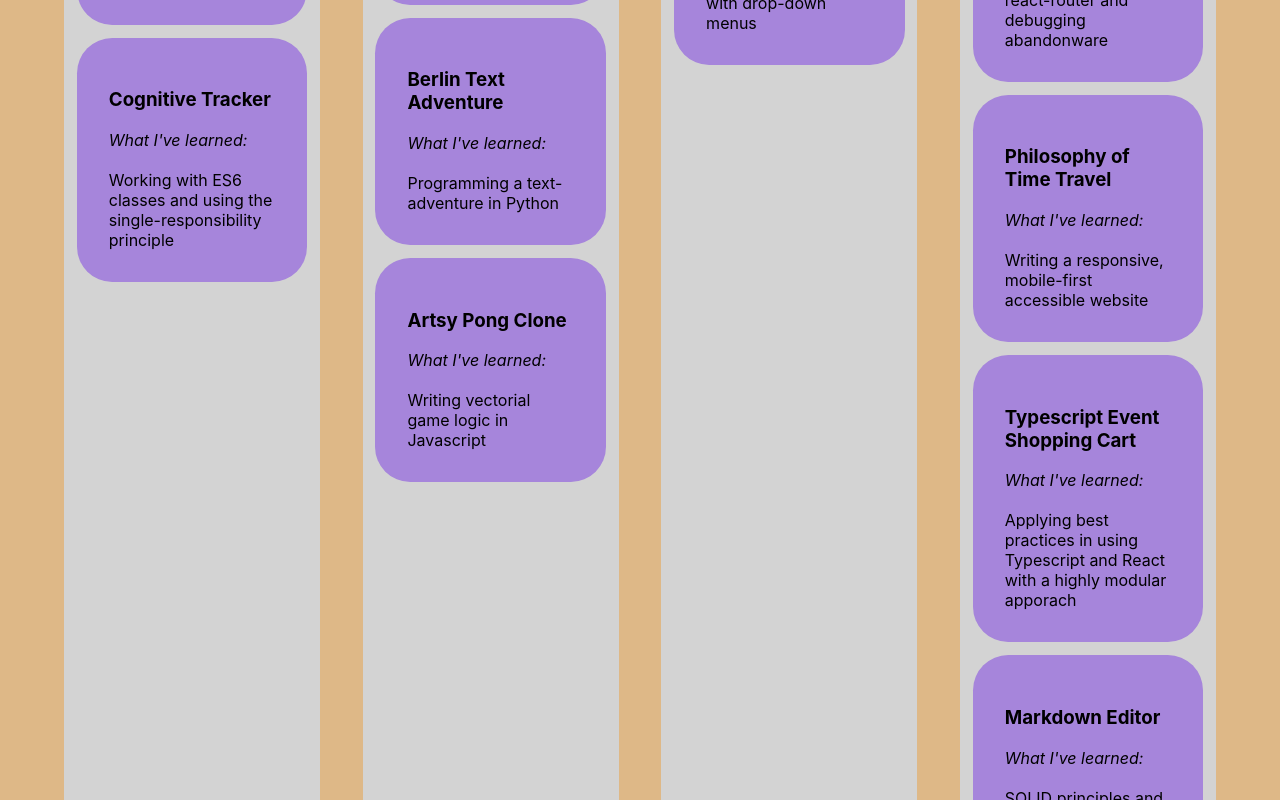
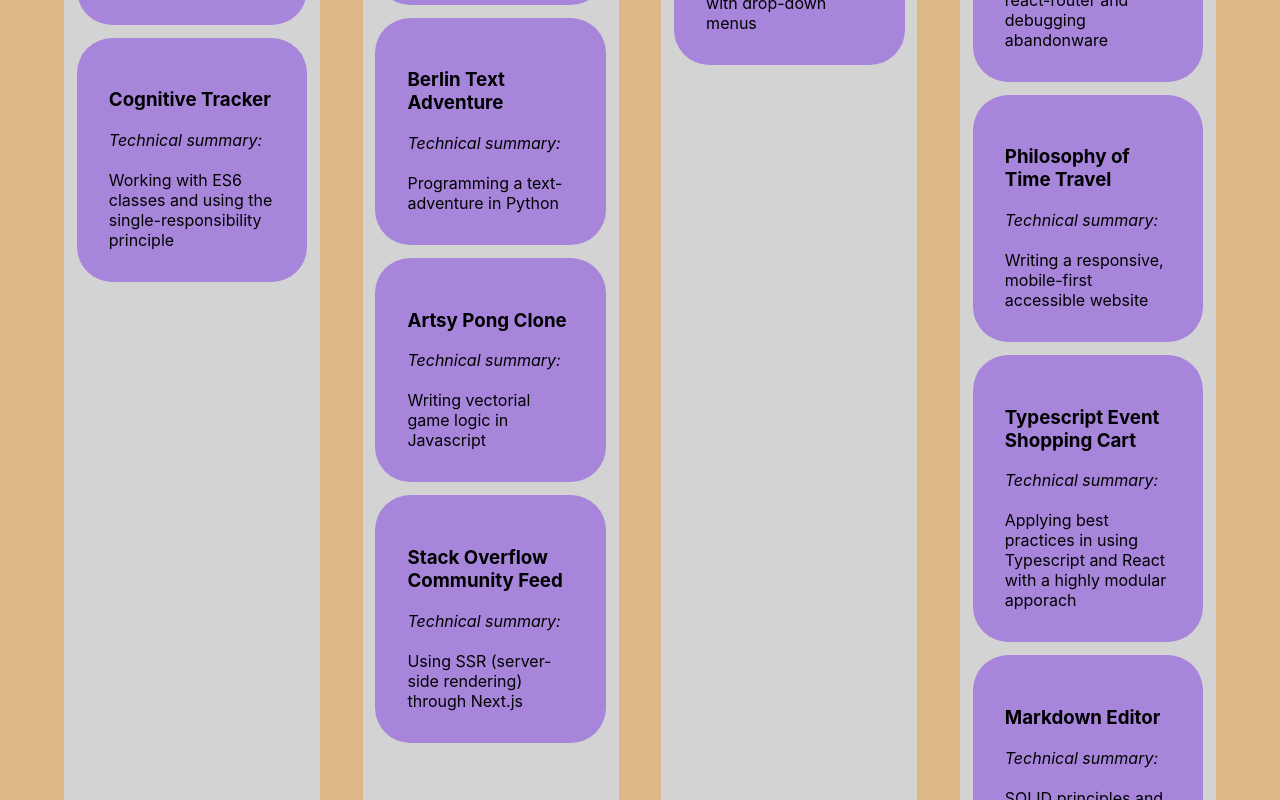
Before and after one commit to francescorizzello94/project-management, a React (Create React App) app: page / in a window 1280 px wide. Shown: the part 500-1300 px from the top of the page. Built offline with nearby package versions, Linux system fonts and the light colour scheme; data requests are answered from the project's data file.

Commit message:
update db and change diction in project component

```diff
--- a/src/components/Project/Project.js
+++ b/src/components/Project/Project.js
@@ -4,7 +4,7 @@ export const Project = ({ id, name, lesson, onDragStart}) => {
   return (
     <div className="project-wrapper" draggable onDragStart={(e) => onDragStart(e, id)}>
       <h3>{name}</h3>
-      <span id="lesson"><i>What I've learned:</i> <br /><br />{lesson}</span>
+      <span id="lesson"><i>Technical summary:</i> <br /><br />{lesson}</span>
     </div>
   )
 }
--- a/src/db.json
+++ b/src/db.json
@@ -71,6 +71,12 @@
       "name": "Project Management Interface",
       "lesson": "Writing my own API endpoint and using the Drag-and-Drop API",
       "lane": 4
+    },
+    {
+      "id": 12,
+      "name": "Stack Overflow Community Feed",
+      "lesson": "Using SSR (server-side rendering) through Next.js",
+      "lane": 2
     }
   ]
 }
```
